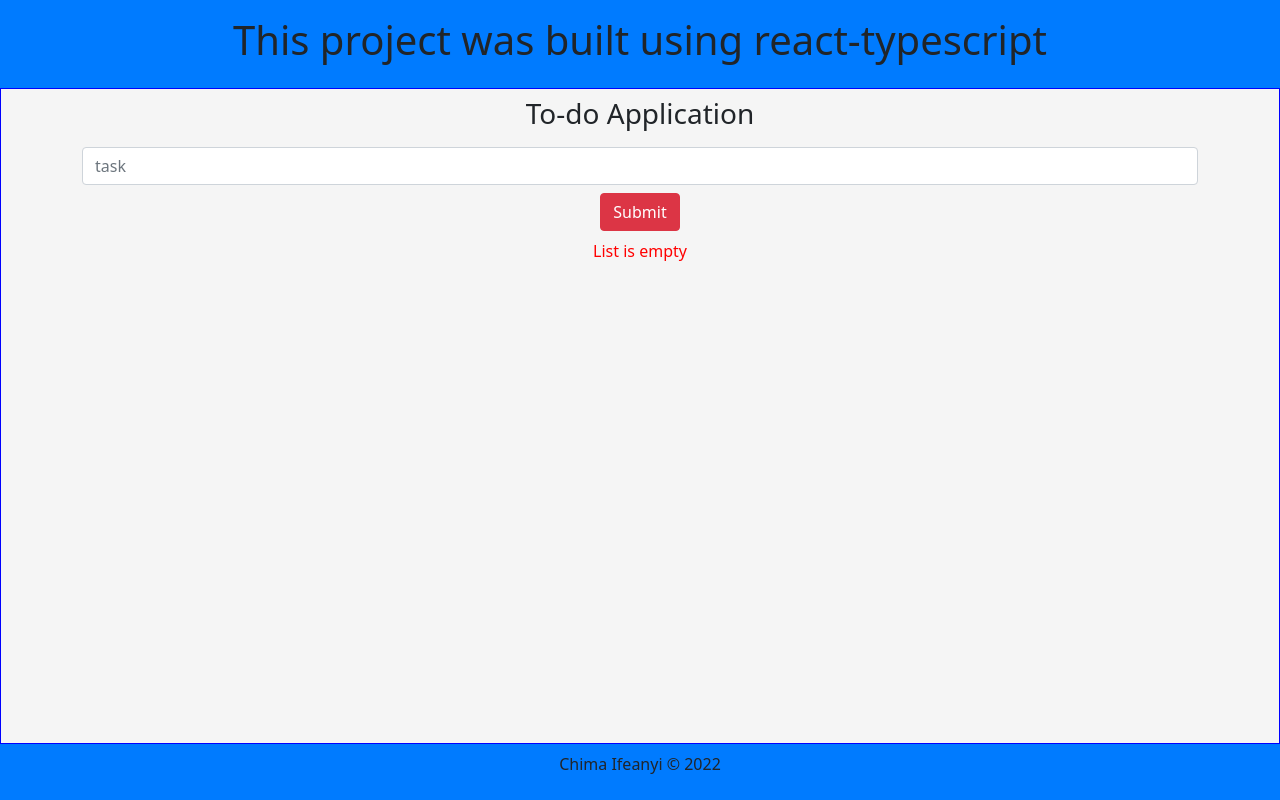
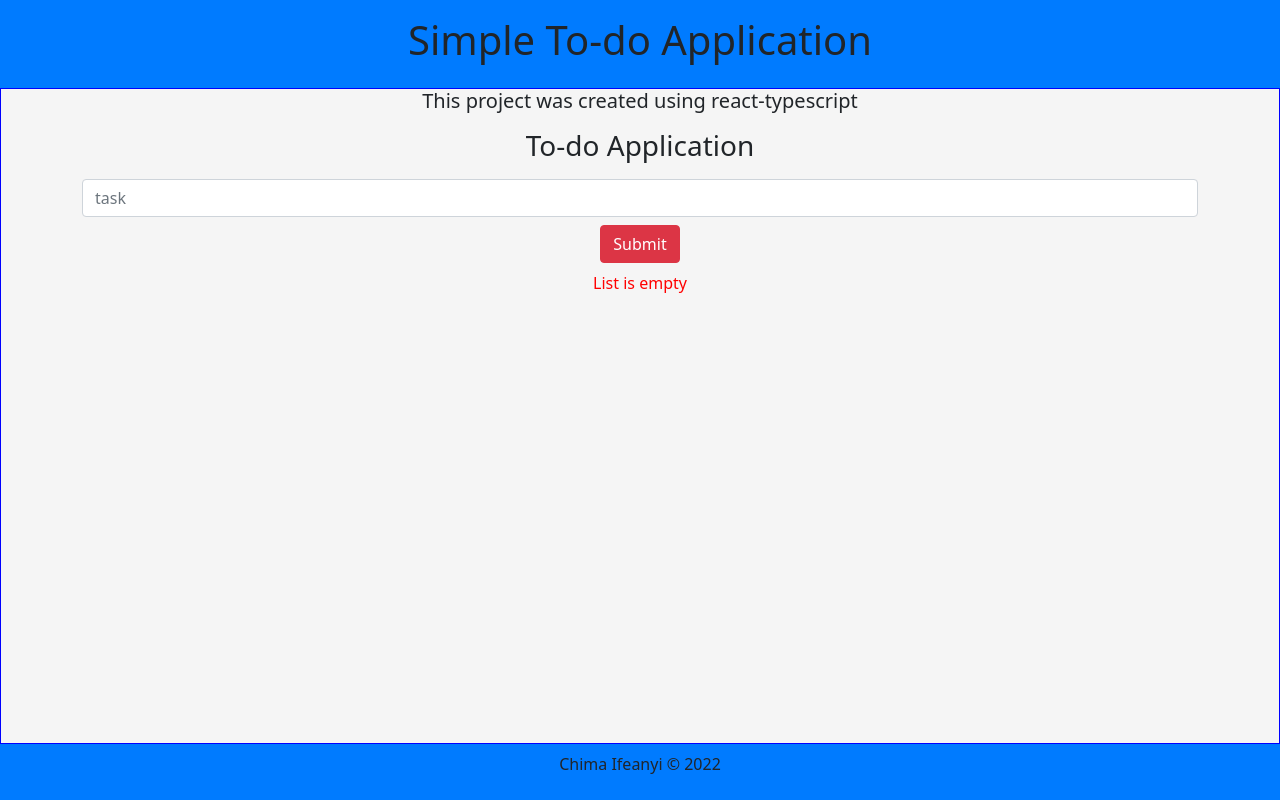
Before and after one commit to MasterIfeanyi/ifeanyi-typescript-todo, a React (Create React App) app: page / in a window 1280 px wide. Built offline with nearby package versions, Linux system fonts and the light colour scheme.

Commit message:
add description and re-design UI

```diff
--- a/src/App.tsx
+++ b/src/App.tsx
@@ -4,6 +4,7 @@ import Footer from './components/Footer';
 import Header from './components/Header';
 import TodoForm from './components/TodoForm';
 import TodoList from './components/TodoList';
+import WelcomeNote from './components/WelcomeNote';
 import { ItemsProps } from './interfaces/Items';
 
 
@@ -26,6 +27,8 @@ function App() {
     <div className="App">
       <Header />
       <section className="section">
+        <div className="container">
+          <WelcomeNote />
           <TodoForm
             items={items}
             setItems={setItems}
@@ -34,6 +37,7 @@ function App() {
             items={items}
             setItems={setItems}
           />
+        </div>
       </section>
       <Footer />
     </div>
--- a/src/components/Header.tsx
+++ b/src/components/Header.tsx
@@ -6,7 +6,7 @@ const Header = () => {
         <div className="container">
             <div className="row">
                 <div className="col-12">
-                    <h1>This project was built using react-typescript</h1>
+                  <h1>Simple To-do Application</h1>
                 </div>
             </div>
         </div>
--- a/src/components/TodoForm.tsx
+++ b/src/components/TodoForm.tsx
@@ -51,7 +51,6 @@ const TodoForm: React.FC<TodoFormProps> = ({items, setItems}) => {
     }
   return (
     <>
-        <div className="container">
         <div className="row mt-2">
             <h3>To-do Application</h3>
         </div>
@@ -74,7 +73,6 @@ const TodoForm: React.FC<TodoFormProps> = ({items, setItems}) => {
                 </div>
             </form>
         </div>
-        </div>
     </>
   )
 }
--- a/src/components/TodoList.tsx
+++ b/src/components/TodoList.tsx
@@ -39,15 +39,13 @@ const TodoList: React.FC<TodoListProps> = ({ items, setItems }) => {
 
 
     return (
-    <div className="container mt-2 mb-2">
         <div className="row">
-            <main>
+            <div className="col-12 mt-2 mb-2">
                 {
                     items.length ? renderList() : (
                         <p style={{ color: "red" }}>List is empty</p>
                     )
                 }
-            </main>
             </div>
         </div>
     )
--- /dev/null
+++ b/src/components/WelcomeNote.tsx
@@ -0,0 +1,15 @@
+import React from 'react'
+
+const WelcomeNote = () => {
+  return (
+    <div className="container">
+        <div className="row">
+            <div className="col-12">
+                <p className="text h5">This project was created using react-typescript</p>
+            </div>
+        </div>
+    </div>
+  )
+}
+
+export default WelcomeNote
```
Lines whose indentation alone changed are shown as unchanged.
